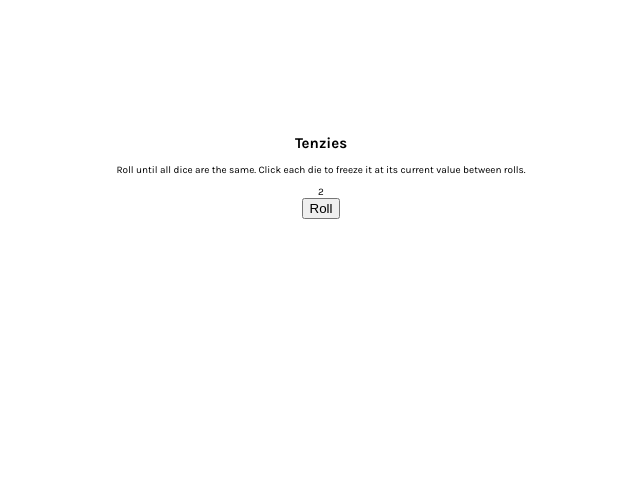
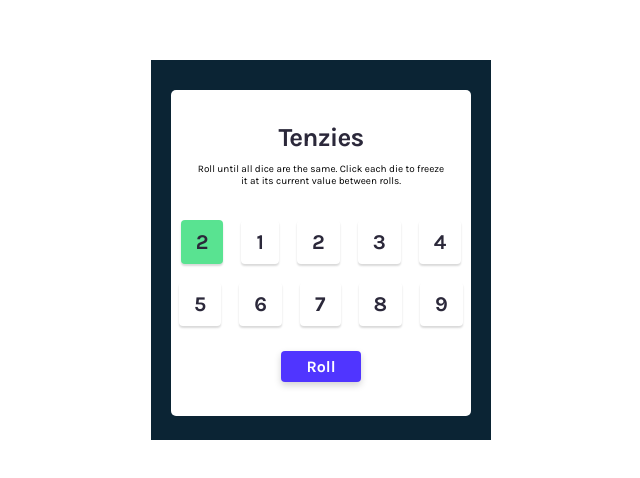
Before and after one commit to golucristian22/Tenzies, a React (Create React App) app: page / in a window 1280 px wide. Shown: the part 150-628 px from the top of the page, without its empty margins (319-959 px from the left). Built offline with nearby package versions, Linux system fonts and the light colour scheme.

Commit message:
Made the Game Design and Applyed the Styles.

```diff
--- a/src/components/tenzies/tenzies.component.jsx
+++ b/src/components/tenzies/tenzies.component.jsx
@@ -12,8 +12,17 @@ const Tenzies = () => {
           </p>
         </header>
         <div className="tenzies__content">
-          <div className="tenzies__number-container">
+          <div className="tenzies__numbers-container">
+            <div className="tenzies__number tenzies__number--correct">2</div>
+            <div className="tenzies__number">1</div>
             <div className="tenzies__number">2</div>
+            <div className="tenzies__number">3</div>
+            <div className="tenzies__number">4</div>
+            <div className="tenzies__number">5</div>
+            <div className="tenzies__number">6</div>
+            <div className="tenzies__number">7</div>
+            <div className="tenzies__number">8</div>
+            <div className="tenzies__number">9</div>
           </div>
           <button className="tenzies__button">Roll</button>
         </div>
--- a/src/components/tenzies/tenzies.styles.scss
+++ b/src/components/tenzies/tenzies.styles.scss
@@ -3,4 +3,79 @@
   flex-direction: column;
   justify-content: center;
   text-align: center;
+  background-color: #fff;
+  border-radius: 5px;
+
+  &__container {
+    height: 32rem;
+    width: 100%;
+    max-width: 300px;
+    padding: 30px 20px;
+    background-color: #0b2434;
+  }
+
+  &__header {
+    margin: 0 auto;
+    max-width: 251px;
+  }
+
+  &__heading {
+    font-size: 2.6rem;
+    font-weight: 700;
+    line-height: 30px;
+    letter-spacing: -0.03em;
+    color: #2b283a;
+    margin: 3.3rem auto 0.8rem auto;
+  }
+
+  &__description {
+    font-family: Inter;
+    font-size: 13px;
+    font-weight: 400;
+    line-height: 16px;
+    letter-spacing: -0.03em;
+    color: #4a4e74;
+    width: 100%;
+    margin: 0 auto;
+  }
+
+  &__numbers-container {
+    display: flex;
+    flex-direction: row;
+    justify-content: center;
+    align-items: center;
+    flex-wrap: wrap;
+    gap: 18px;
+    margin: 23px 0 25px 0;
+  }
+
+  &__number {
+    padding: 10px 15px;
+    background-color: #fff;
+    box-shadow: 0px 2px 2px rgba(0, 0, 0, 0.15);
+    border-radius: 4px;
+    margin: 0;
+    color: #2b283a;
+    font-family: "Karla";
+    font-weight: 700;
+    font-size: 21px;
+    line-height: 24px;
+  }
+
+  &__number--correct {
+    background: #59e391;
+  }
+
+  &__button {
+    background: #5035ff;
+    box-shadow: 0px 3.2px 7.68px rgba(0, 0, 0, 0.18);
+    border-radius: 4px;
+    padding: 6px 25px;
+    border: 0;
+    color: #fff;
+    font-family: "Karla";
+    font-size: 16px;
+    font-weight: bold;
+    margin: 0 0 34px 0;
+  }
 }
--- a/src/index.scss
+++ b/src/index.scss
@@ -18,5 +18,5 @@ code {
   display: flex;
   justify-content: center;
   align-items: center;
-  height: 80vh;
+  height: 100vh;
 }
```
